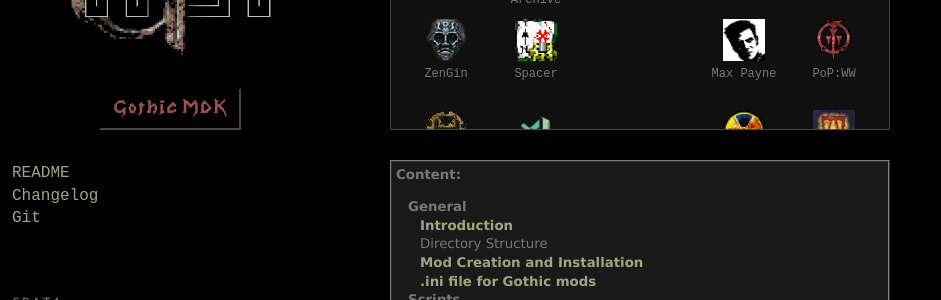
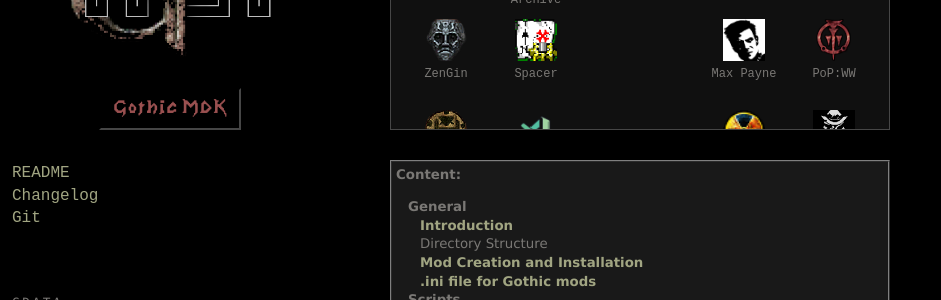
Before and after one commit to PhoenixTales/mdk.gothicarchive.org, a Jekyll site: the page built from index.html, in a window 1280 px wide and 900 px high, scrolled down 574 px. Shown: the part 150-450 px from the top of the window, without its empty margins (0-941 px from the left). Built offline with Jekyll 4.4.1, drawn with Linux system fonts in a browser that asks for light colours.

Commit message:
upd icons

```diff
--- a/index.html
+++ b/index.html
@@ -216,7 +216,7 @@
 			<li>
 				<a href="https://newblood.games/" target="_blank">
 					<figure>
-						<img src="_img/icons/gloomwood.jpg">
+						<img src="_img/icons/gloomwood.png">
 						<figcaption>Gloomwood</figcaption>
 					</figure>
 				</a>
```
Also changed, not shown: _img/icons/gloomwood-g.png (added), _img/icons/gloomwood.png, _img/icons/gloomwood2.png (added).
